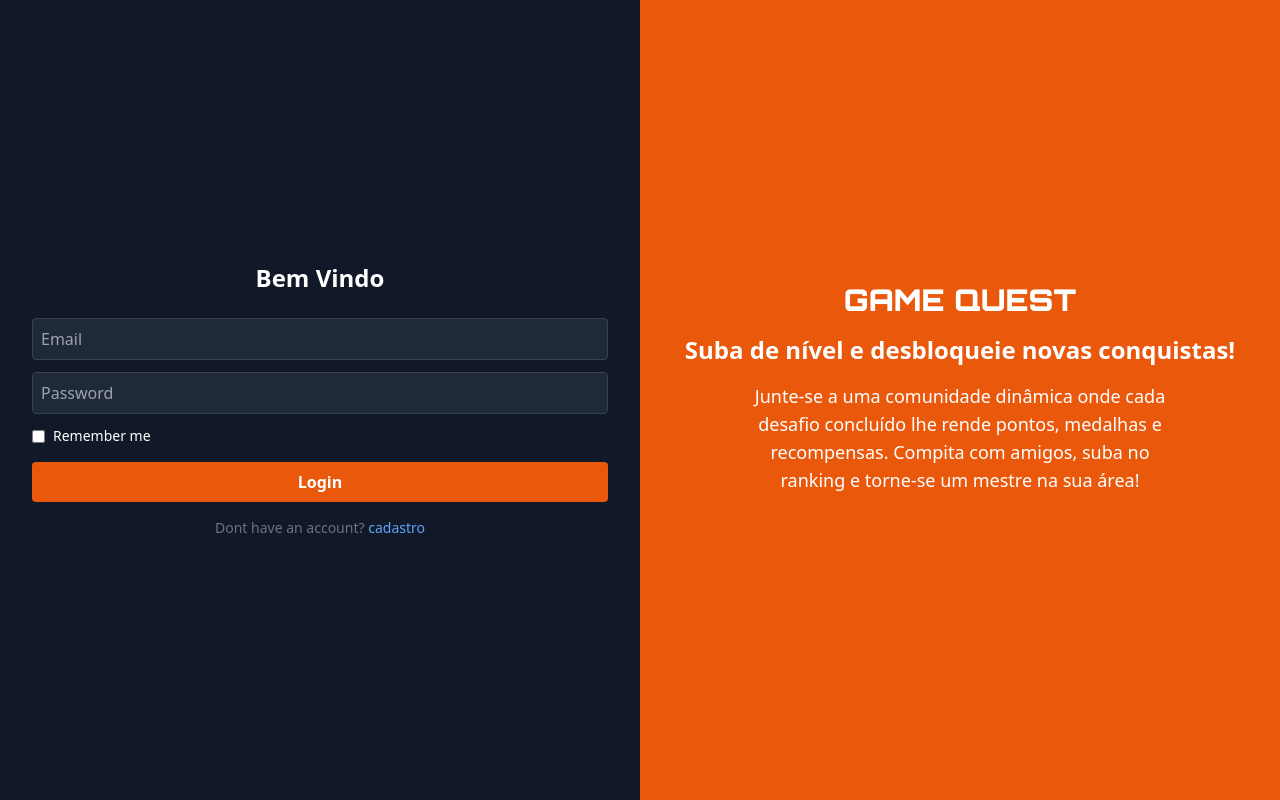
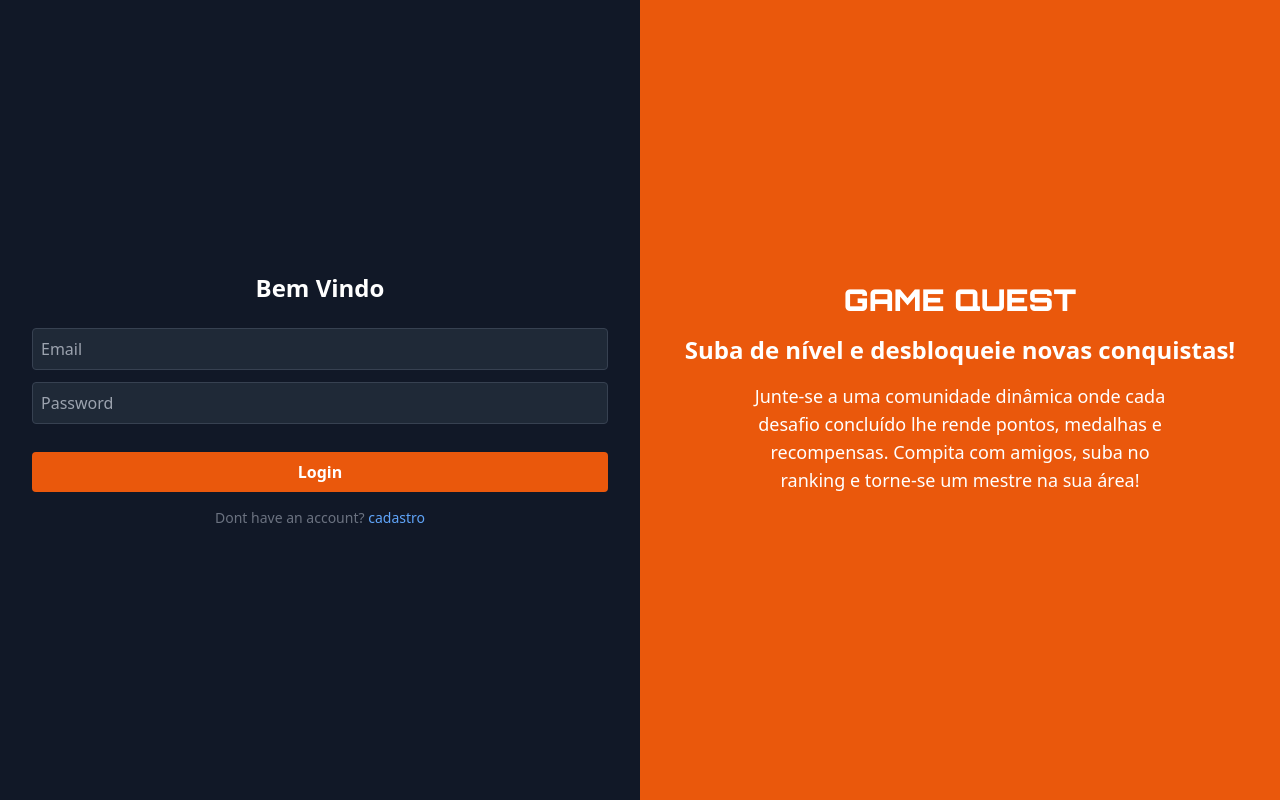
Before and after one commit to hemaAim/gamequestfrontclass, a Next.js app: page /login in a window 1280 px wide. Built offline with nearby package versions, Linux system fonts and the light colour scheme; no server answers.

Commit message:
ajuste do linkpage btn

```diff
--- a/src/Componentes/CardNovidades.tsx
+++ b/src/Componentes/CardNovidades.tsx
@@ -6,7 +6,7 @@
    description: string;
    imageSrc: string;
    BorderPosition?: string
-   LinkPages: string
+   LinkPages: any
 }
 
 export function CardNovidades({ title, description, imageSrc,   BorderPosition, LinkPages }: CardDesafioProps) {
--- a/src/app/login/page.tsx
+++ b/src/app/login/page.tsx
@@ -7,6 +7,7 @@
 import { Orbitron } from "next/font/google";
 
 const orbitron = Orbitron({ subsets: ["latin"], weight: ["400", "900"] });
+
 export default function Login() {
   const [email, setEmail] = useState("");
   const [loading, setLoading] = useState(false);
@@ -59,9 +60,7 @@
 
           <input type="password" placeholder="Password" className="w-full p-2 mb-3 bg-gray-800 rounded border border-gray-700 text-white" />
           <div className="flex items-center justify-between w-full mb-4">
-            <label className="flex items-center text-sm">
-              <input type="checkbox" className="mr-2" /> Remember me
-            </label>
+
 
           </div>
           <button className="w-full bg-orange-600 py-2 rounded text-white font-semibold" type="submit" disabled={loading} > {loading ? "Carregando..." : "Login"}</button>
```
